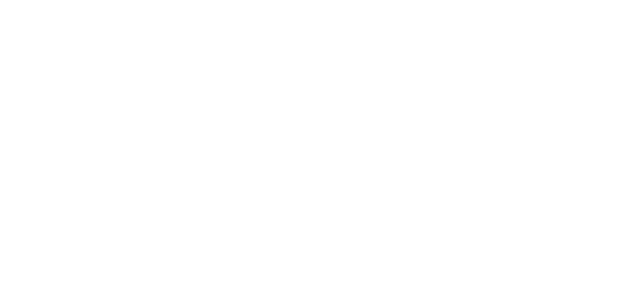
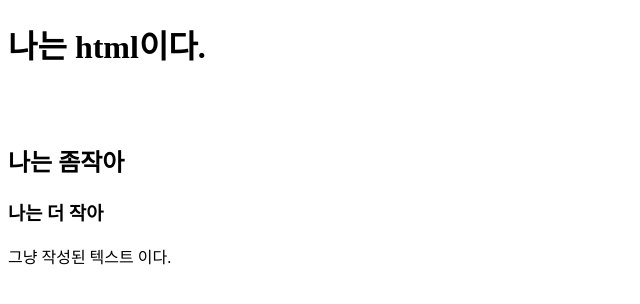
Before and after one commit to masterJKR/hallabong_front, a plain HTML site: page html기초1/index.html in a window 1280 px wide. Shown: the whole page, without its empty margins (0-640 px from the left). Drawn offline with Linux system fonts and the light colour scheme.

Commit message:
20260126

```diff
--- a/html기초1/index.html
+++ b/html기초1/index.html
@@ -7,5 +7,13 @@
 </head>
 <body>
 
+    <h1 style="height:100px; ">나는 html이다.</h1>
+    <h2>나는 좀작아</h2>
+    <h3>나는 더 작아 </h3>
+
+    <span style="height:100px; ">그냥 </span>
+    작성된
+    텍스트 이다.
+
 </body>
 </html>
```
